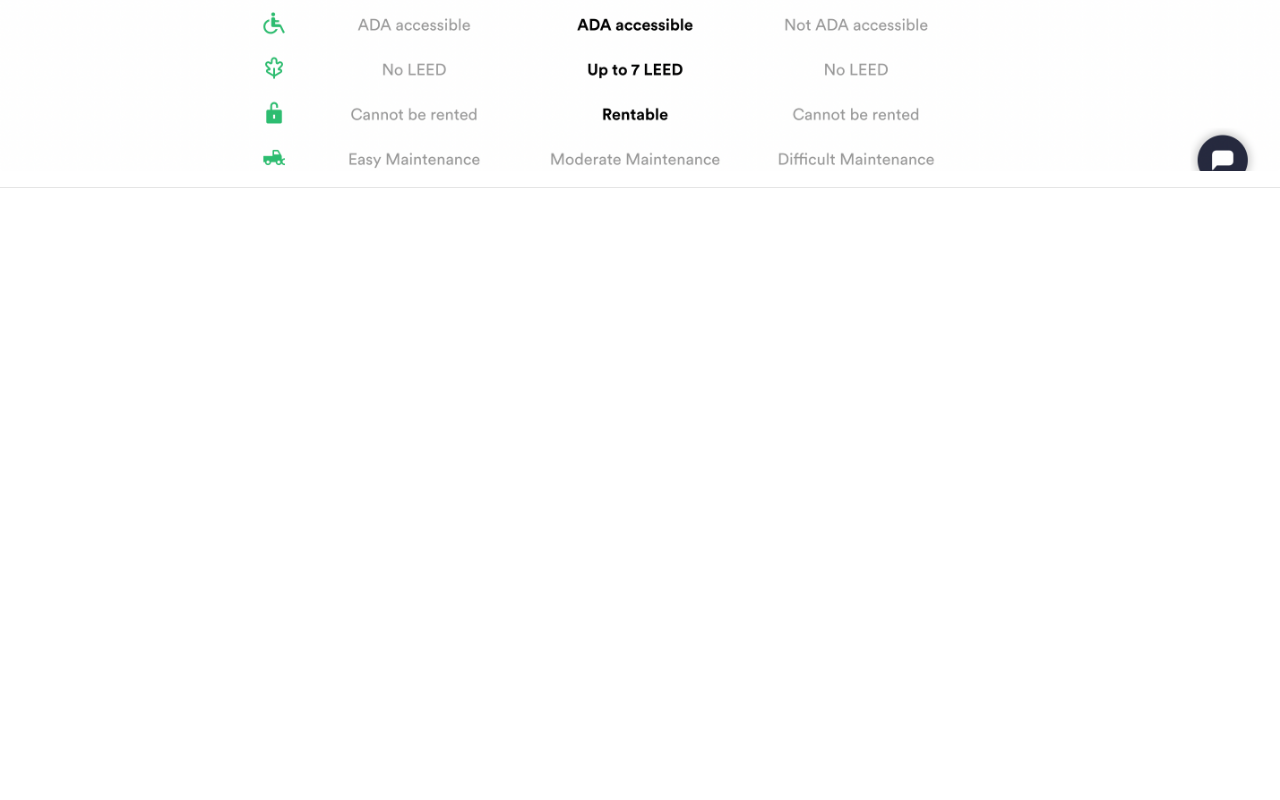
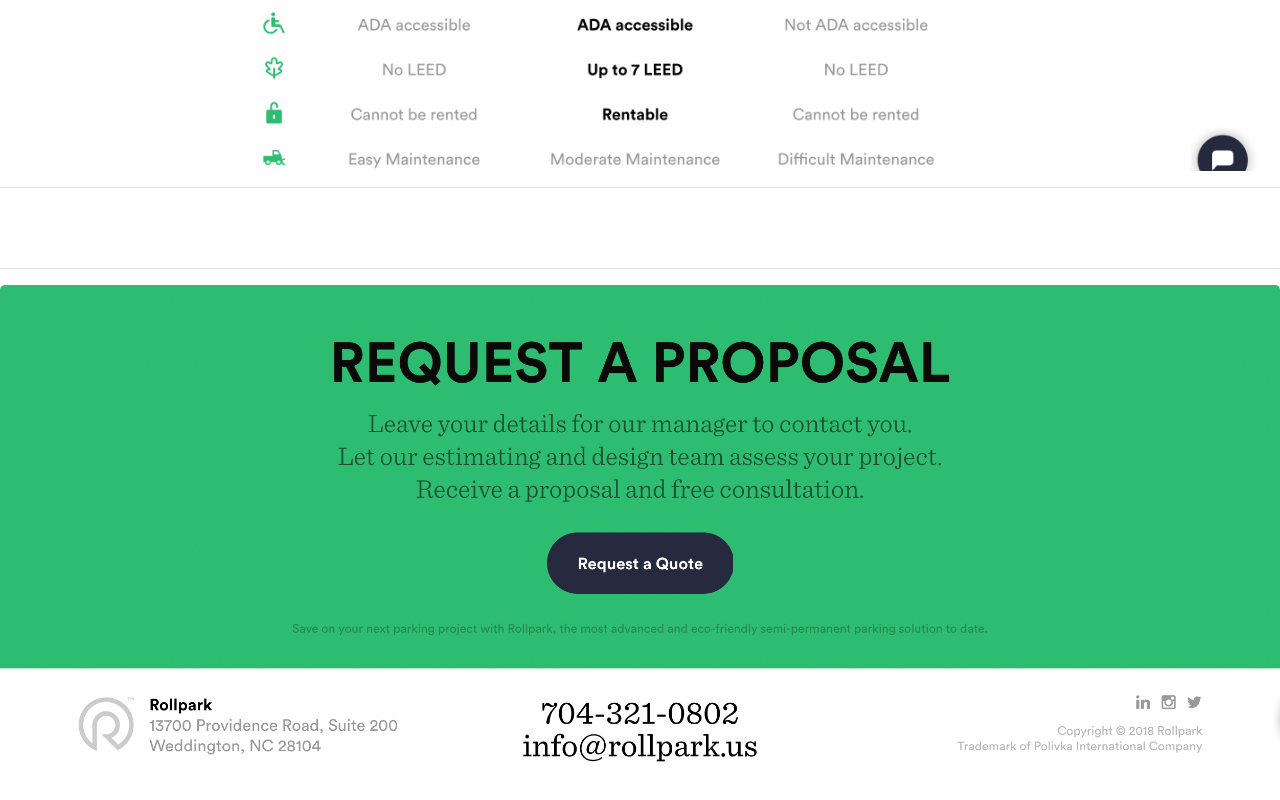
Before and after one commit to dig9074vijay/rollpark-clone, a React (Create React App) app: page / in a window 1280 px wide. Shown: the part 3499-4299 px from the top of the page. Before the commit the page ends 3703 px from the top, so only its background shows below. Built offline with nearby package versions, Linux system fonts and the light colour scheme; a web font is replaced by a local one.

Commit message:
Added Footer

```diff
--- a/src/App.css
+++ b/src/App.css
@@ -150,3 +150,11 @@
     background-size: cover;
     height: 500px;
   }
+
+  .jumbobg2{
+    background-image:url("./bg2.png") ;
+    background-position: center;
+    background-repeat: no-repeat;
+    background-size: cover;
+    height: 500px;
+  }
--- a/src/components/FooterComponent.js
+++ b/src/components/FooterComponent.js
@@ -1,32 +1,21 @@
-import React from "react";
 
 
-const Jumbotron = () => {
-    <div>
-        <Jumbotron>
-          <div className="container">
-            <div className="row row-header">
-              <div className="col-12 col-sm-4">
-                <h1>Designed for you</h1>
-                </div>
-                <div className="col-12 col-sm-4">
-                  <br/>
-                  <ul className="list-unstyled">
-                    <li>-Roll it outand instantly park</li>
-                    <li>-Re-use it on multiple sites</li>
-                    <li>-Event parking, Overflow, Vehicle Storage</li>
-                    <li>-Daily temporary use <i style={{color:"green"}}>1-3 years</i></li>
-                    <li>-Daily permanent use <i style={{color:"green"}}>1-3 years</i></li>
-                  </ul>
-                </div>
-                <div className="col-12 col-sm-4">
-                  <img className="shadow" src="./rollpark.png" alt="Rollpark" width="300" height="300"/>
-                </div>
+import React from "react";
+import {Jumbotron} from "reactstrap";
 
-            </div>
-          </div>
-        </Jumbotron>
-    </div>
+const Row6 = () => {
+    return(
+        <div>
+            <br/><br/>
+      <hr/>
+      <Jumbotron className="jumbobg2">
+        <div></div>
+      </Jumbotron>
+      <hr/>
+      </div>
+      );
+
+
 }
 
-export default Jumbotron;
+export default Row6 ;
--- a/src/components/MainComponent.js
+++ b/src/components/MainComponent.js
@@ -5,6 +5,7 @@
 import CardRow3 from "./Cards";
 import Row4 from "./Row4";
 import Row5 from "./Row5";
+import Row6 from "./FooterComponent";
 
 
 class Main extends Component {
@@ -18,6 +19,7 @@
         <CardRow3/>
         <Row4/>
         <Row5/>
+        <Row6 />
       </div>
     );
   }
```
Also changed, not shown: src/bg2.png (added), 1 other file (tests, documents, lock files or other folders).
